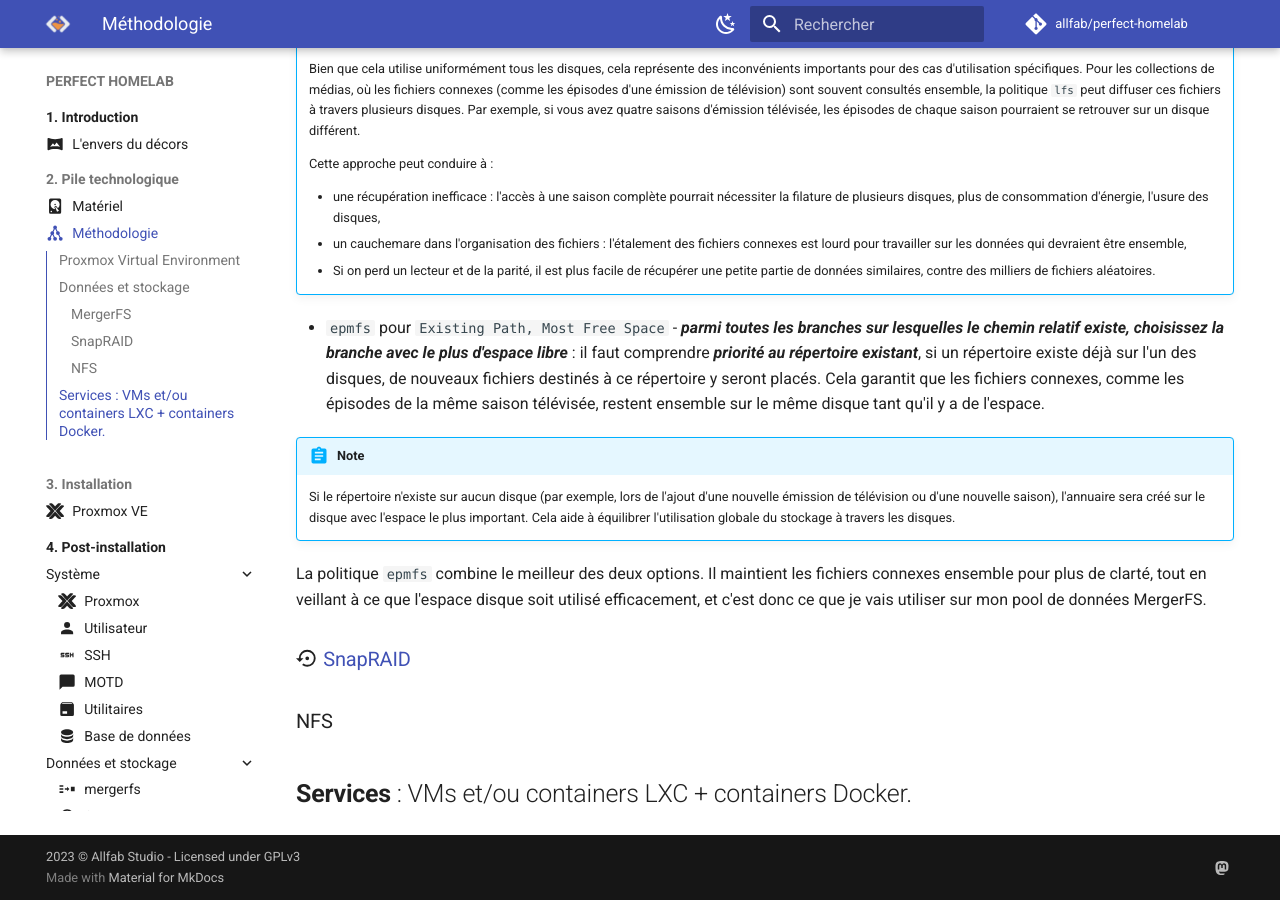
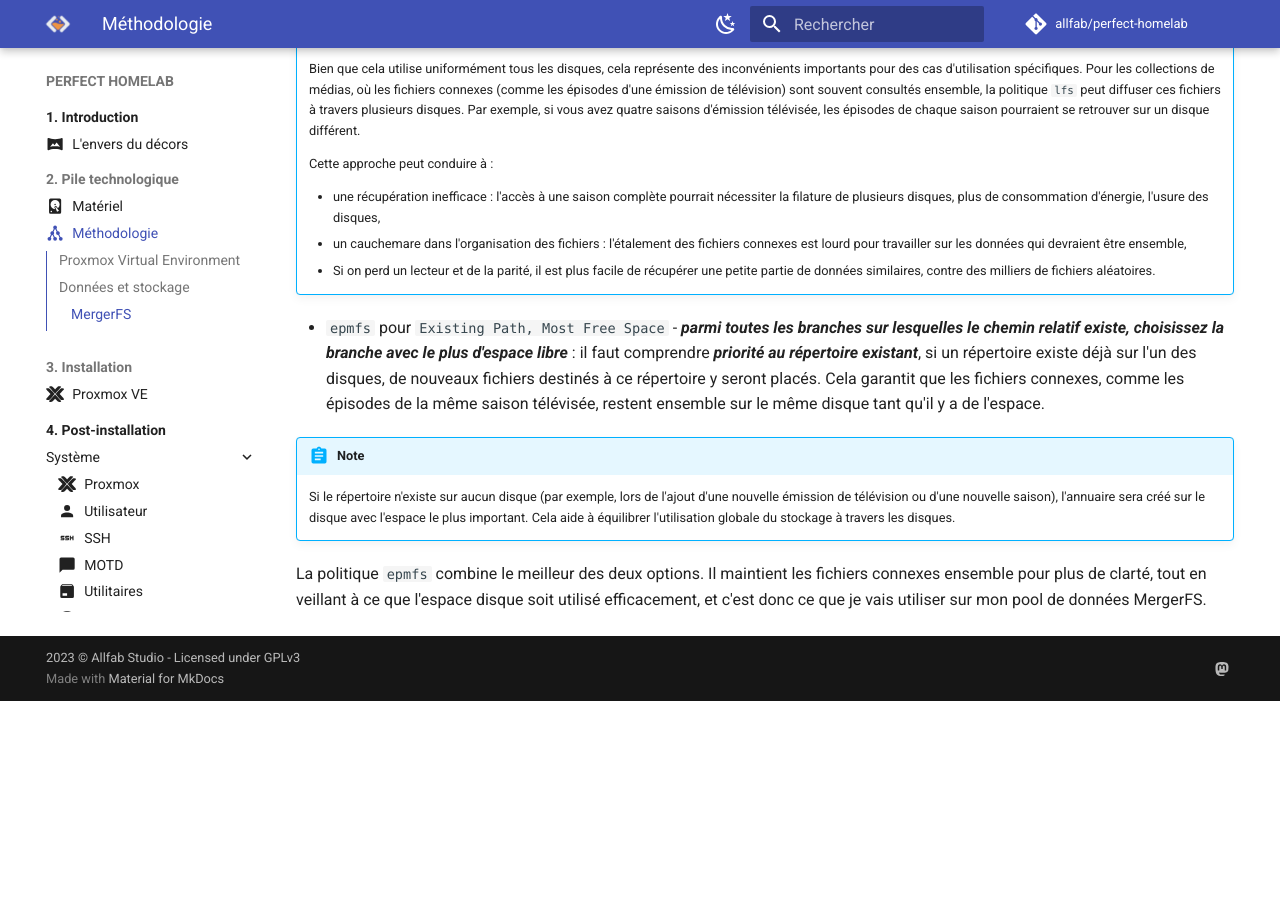
Before and after one commit to allfab/perfect-homelab, an MkDocs documentation site: the page built from docs/tech-stack/processus.md, in a window 1280 px wide and 900 px high, scrolled down 1579 px. Built offline with MkDocs 1.6.1 and Material for MkDocs 9.7.7, drawn with Linux system fonts in a browser that asks for light colours; some web fonts are replaced; comment, search, counter and statistics services are not loaded; after the commit the page ends 2280 px from its top, so only the background shows below that.

Commit message:
UPDATE processus DOC

```diff
--- a/docs/tech-stack/processus.md
+++ b/docs/tech-stack/processus.md
@@ -68,11 +68,3 @@ Il en existe [une bonne liste](https://github.com/trapexit/mergerfs?tab=readme-o
     Si le répertoire n'existe sur aucun disque (par exemple, lors de l'ajout d'une nouvelle émission de télévision ou d'une nouvelle saison), l'annuaire sera créé sur le disque avec l'espace le plus important. Cela aide à équilibrer l'utilisation globale du stockage à travers les disques.
 
 La politique `epmfs` combine le meilleur des deux options. Il maintient les fichiers connexes ensemble pour plus de clarté, tout en veillant à ce que l'espace disque soit utilisé efficacement, et c'est donc ce que je vais utiliser sur mon pool de données MergerFS.
-
-
-### :material-backup-restore: [SnapRAID](http://www.snapraid.it/)
-
-
-### NFS
-
-## **Services** : VMs et/ou containers LXC + containers Docker.
```
